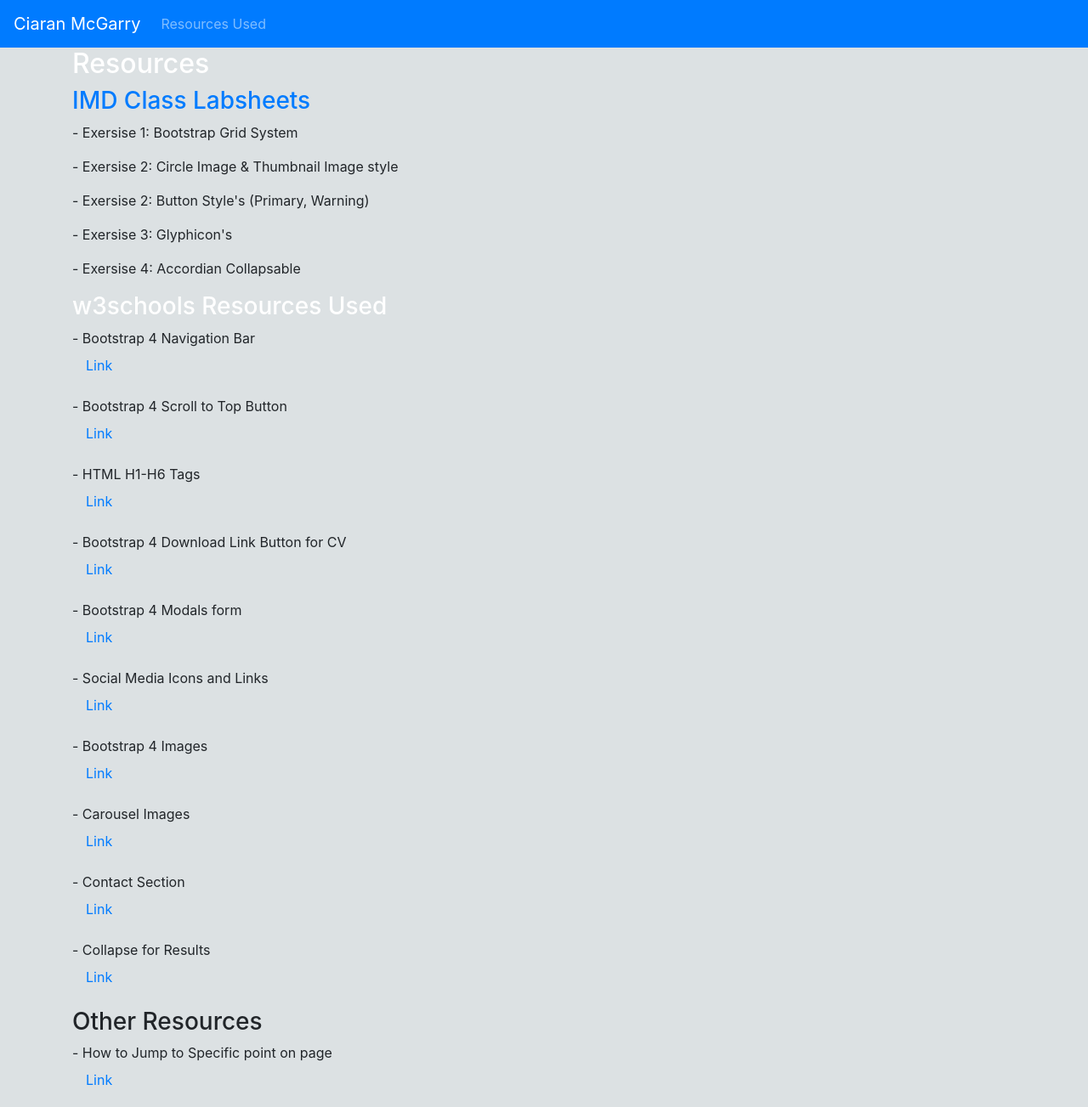
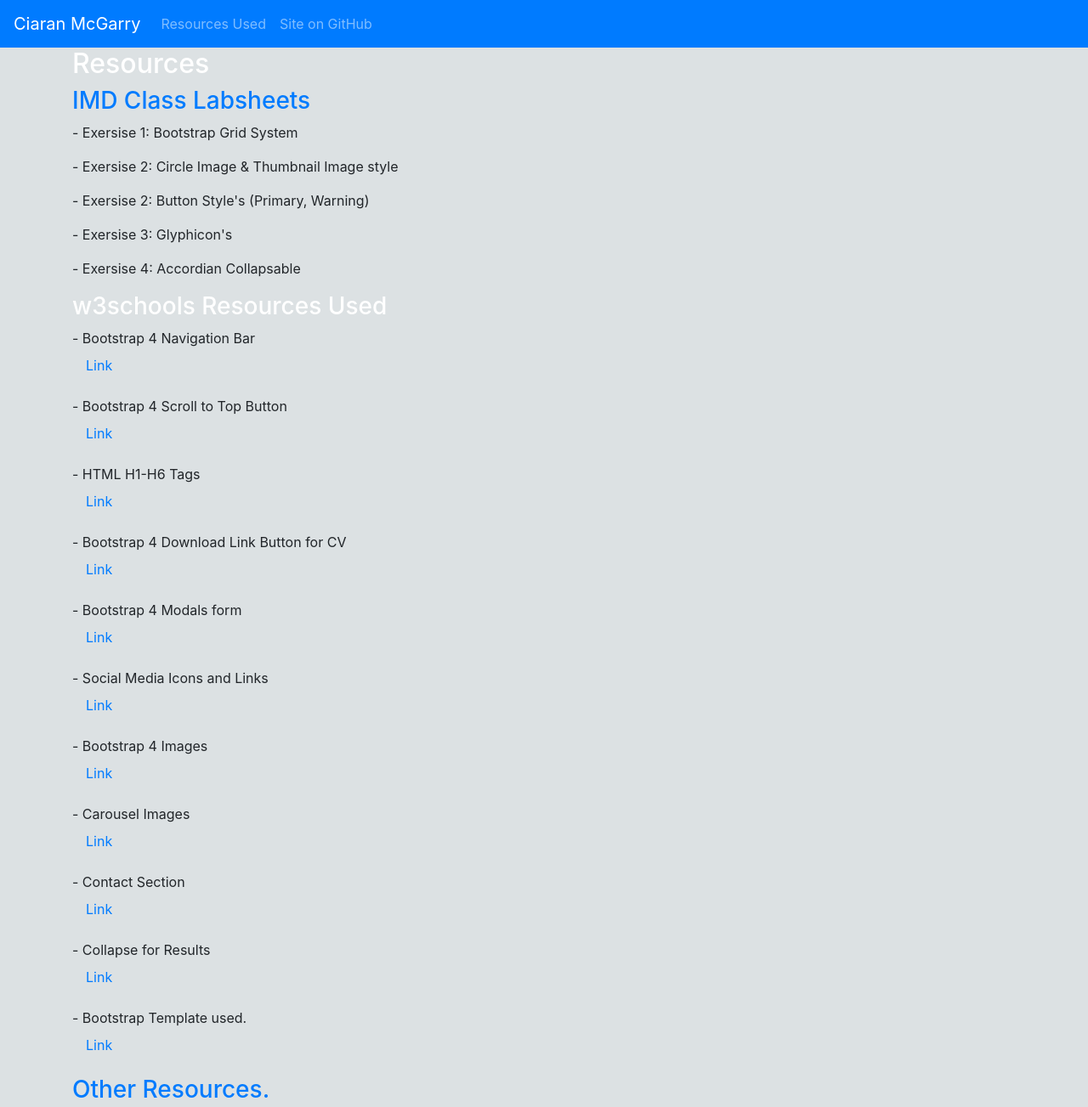
Before and after one commit to CiaranMcGarry765/IMD-CA2, a plain HTML site: page Resources.html in a window 1280 px wide. Shown: the top 1303 px of the page at 85% size. Drawn offline with nearby package versions, Linux system fonts and the light colour scheme.

Commit message:
Update Resources.html

```diff
--- a/Resources.html
+++ b/Resources.html
@@ -32,6 +32,9 @@
                 <li class="nav-item">
                     <a class="nav-link" href="Resources.html">Resources Used</a>
                 </li>
+                <li class="nav-item">
+                    <a class="nav-link" href="https://ciaranmcgarry765.github.io/IMD-CA2/" target="_blank"> Site on GitHub</a>
+                </li>
             </ul>
         </div>
     </nav>
@@ -65,8 +68,12 @@
         <p>- Collapse for Results<a class="nav-link" href="https://www.w3schools.com/bootstrap/tryit.asp?filename=trybs_ref_js_collapse&stacked=h
             "
                 target="_blank">Link</a></p>
+         <p>- Bootstrap Template used. <a class="nav-link" href="  https://www.w3schools.com/bootstrap4/tryit.asp?filename=trybs_template1
+                    "
+                        target="_blank">Link</a></p>
 
-        <h3>Other Resources</h3>
+
+        <h3 style="color:#007bff;">Other Resources.</h3>
         <p>- How to Jump to Specific point on page <a class="nav-link"
                 href="https://blog.hubspot.com/marketing/jump-link-same-page" target="_blank">Link</a></p>
         <p>- Font Awesome Glyphicons <a class="nav-link" href="https://fontawesome.com/icons?d=gallery"
```
